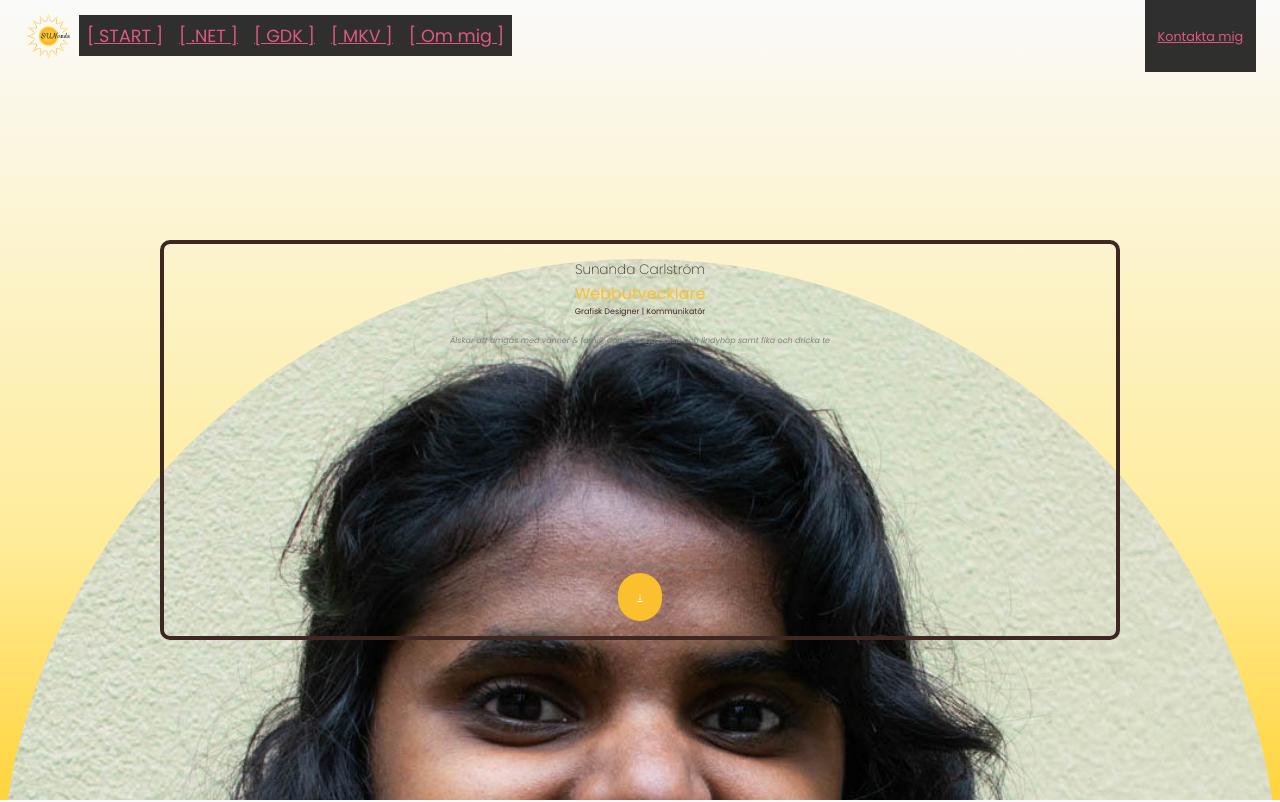
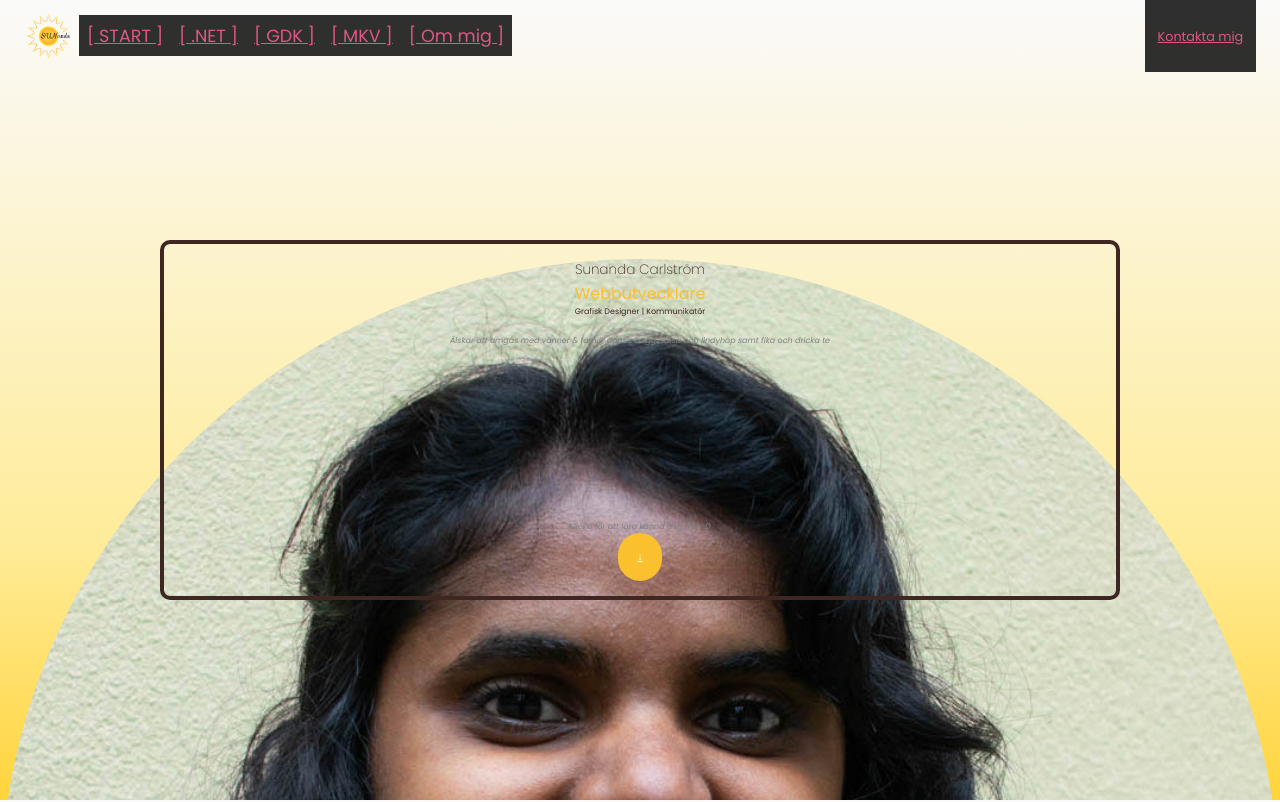
Before and after one commit to sunandacarlstrom/sunandacarlstrom.github.io, a React (Create React App) app: page / in a window 1280 px wide. Shown: the top 802 px of the page. Built offline with nearby package versions, Linux system fonts and the light colour scheme.

Commit message:
Justering av heltäckande div exklusive adressfältet i webbläsaren

```diff
--- a/src/assets/css/style.css
+++ b/src/assets/css/style.css
@@ -20,6 +20,10 @@
     box-sizing: border-box;
 }
 
+body, html {
+    height: 100%;
+}
+
 body {
     font-family: "Poppins", sans-serif;
     line-height: 1.6;
--- a/src/components/ui/Gradient/Gradient.module.css
+++ b/src/components/ui/Gradient/Gradient.module.css
@@ -1,6 +1,6 @@
 .container {
     background: linear-gradient(0deg, rgba(255, 212, 59, 1) 0%, rgba(255, 236, 153, 1) 32%, rgba(250, 250, 250, 1) 100%);
-    height: 100vh;
+    height: 100%;
     width: 100vw;
 
     position: absolute;
--- a/src/components/ui/Hero/Hero.module.css
+++ b/src/components/ui/Hero/Hero.module.css
@@ -9,7 +9,7 @@
 }
 
 .highlights {
-    height: 100%;
+    height: 90%;
     display: flex;
     justify-content: space-between;
     text-align: center;
```
